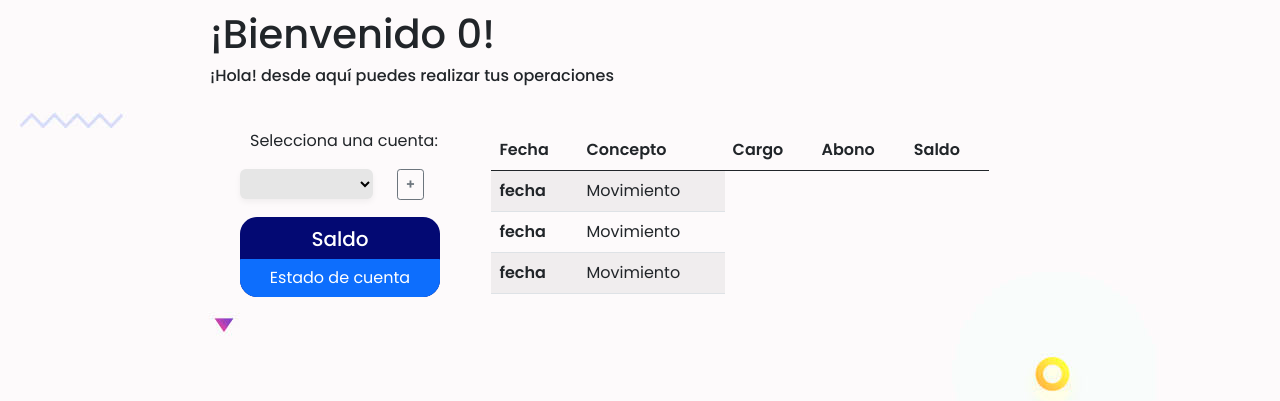
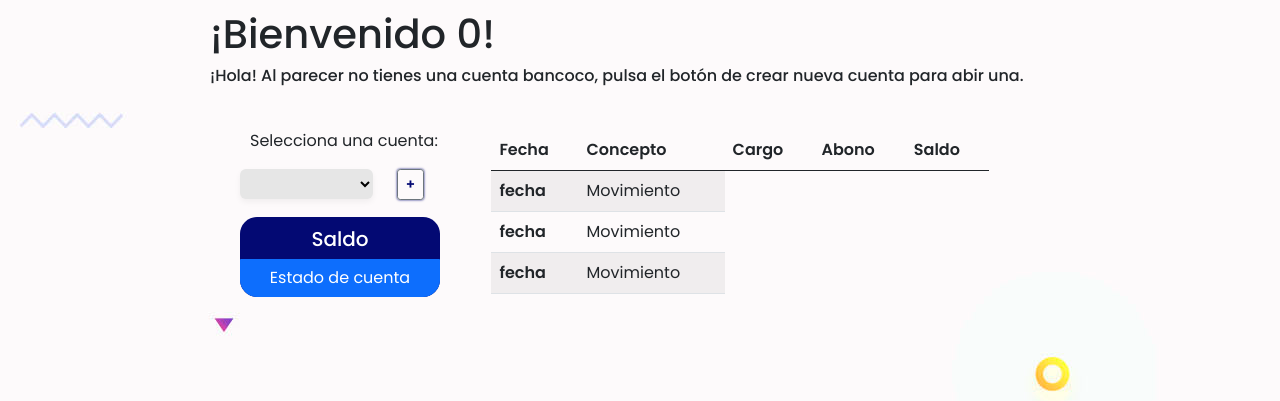
Before and after one commit to Ronaldo-Avalos/bancoco, a PHP site: page /user_dashboard.php in a window 1280 px wide. Shown: the part 80-481 px from the top of the page. Run offline with PHP 8.4, Linux system fonts and the light colour scheme; the visitor is signed in with stand-in values (Sample User, id 1); data that the repository does not hold is empty.

Commit message:
[FEATURE] Dashboard style improved for new users

```diff
--- a/css/styles_User.css
+++ b/css/styles_User.css
@@ -1,4 +1,24 @@
 @import url('https://fonts.googleapis.com/css2?family=Noto+Sans:wght@700&family=Poppins:wght@400;500;600&display=swap');
+
+.intermitente{
+  border: px solid #F2CB05 !important;
+  padding: 20px 20px;
+  box-shadow: 0px 0px 20px;
+  animation: infinite resplandorAnimation 2s;
+
+}
+@keyframes resplandorAnimation {
+  0%,100%{
+    box-shadow: 0px 0px 20px;
+  color: #030973;
+  }
+  50%{
+  box-shadow: 0px 0px 0px;
+  color: #030973;
+  }
+
+}
+
 *{
   margin: 0;
   padding: 0;
--- a/user_dashboard.php
+++ b/user_dashboard.php
@@ -44,7 +44,7 @@
 
     <div class="titulo">
       <h1 id="greeting">¡Bienvenido!</h1>
-      <h6>¡Hola! desde aquí puedes realizar tus operaciones</h6>
+      <h6 id="lbl_alert">¡Hola! desde aquí puedes realizar tus operaciones</h6>
     </div>
   </header>
   <aside class="sidebar"> </aside>
@@ -54,6 +54,7 @@
       <div class="saldo">
         <div class="cuenta">
           <p class="txt" style="color: #212529;">Selecciona una cuenta:</p>
+
 			<div class="row align-middle">
 			<div class="col align-middle" style="width: 70%;">
             <select id="combo_cuenta" style="width: 100%;">
@@ -77,7 +78,7 @@
             </select>
 			</div>
 			<div style="width: 30%;">
-				<a href="#" class="btn btn-outline-secondary btn-sm"><strong>+</strong></a >
+				<a href="#" id="btnNewAccount" class="btn btn-outline-secondary btn-sm"><strong>+</strong></a >
 			</div>
 				</div>
         </div>
@@ -135,6 +136,9 @@
 				var element = document.getElementById('combo_cuenta');
 				var event = new Event('change');
 				element.dispatchEvent(event);
+			}else{
+				$('#btnNewAccount').addClass("intermitente");
+				$('#lbl_alert').html("¡Hola! Al parecer no tienes una cuenta bancoco, pulsa el botón de crear nueva cuenta para abir una.");
 			}
 
 			$('#greeting').load('lib_php/greeting.php');
```
